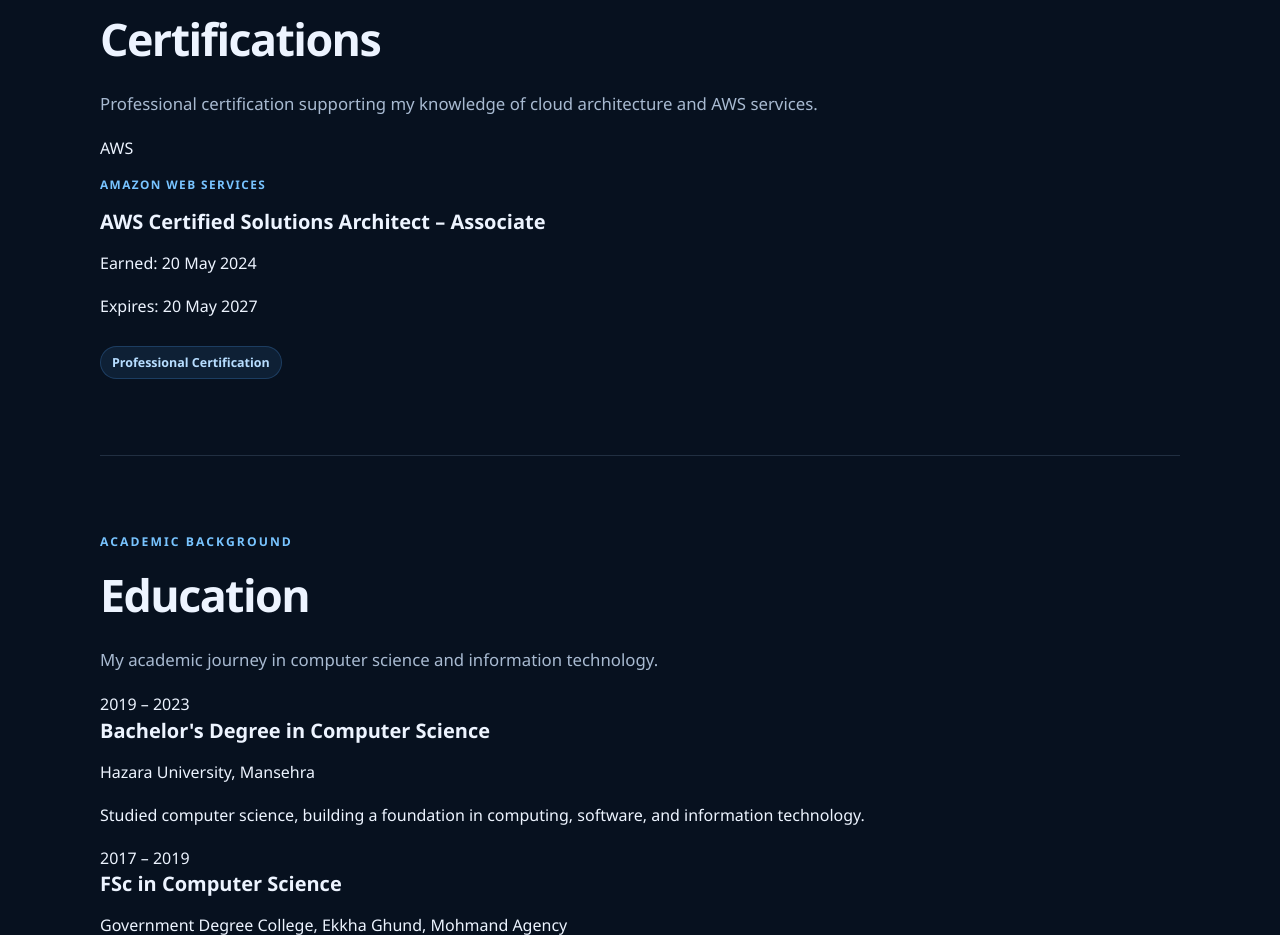
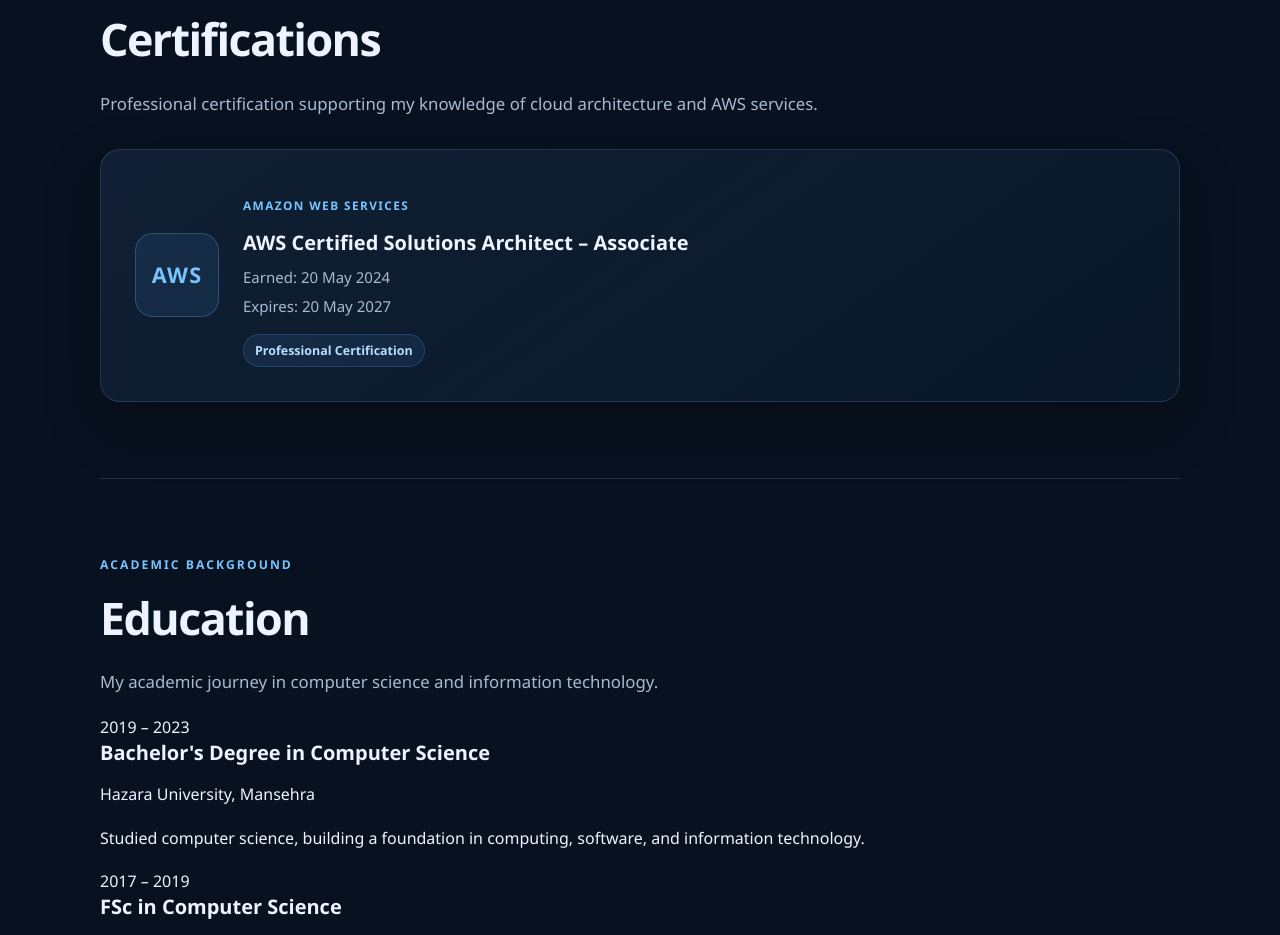
Before and after one commit to 225129/MyPortfolio, a plain HTML site: page index.html in a window 1280 px wide. Shown: the part 3263-4198 px from the top of the page. Drawn offline with Linux system fonts and the light colour scheme.

Commit message:
Add files via upload

```diff
--- a/style.css
+++ b/style.css
@@ -128,3 +128,48 @@ footer a { color: var(--accent-bright); font-weight: 700; }
     .card, .experience-card { padding: 22px; }
     footer { width: calc(100% - 32px); align-items: flex-start; flex-direction: column; }
 }
+
+/* Certifications section */
+.certification-card {
+    display: flex;
+    align-items: center;
+    gap: 24px;
+    margin-top: 30px;
+    padding: clamp(22px, 4vw, 34px);
+    background: linear-gradient(145deg, var(--panel), rgba(10, 25, 42, .88));
+    border: 1px solid var(--border);
+    border-radius: var(--radius);
+    box-shadow: var(--shadow);
+    transition: transform .2s ease, border-color .2s ease;
+}
+.certification-card:hover {
+    transform: translateY(-4px);
+    border-color: rgba(120, 196, 255, .45);
+}
+.certification-icon {
+    flex-shrink: 0;
+    display: flex;
+    align-items: center;
+    justify-content: center;
+    width: 84px;
+    height: 84px;
+    color: var(--accent-bright);
+    background: rgba(84, 168, 255, .1);
+    border: 1px solid rgba(84, 168, 255, .3);
+    border-radius: 18px;
+    font-size: 1.35rem;
+    font-weight: 800;
+    letter-spacing: .06em;
+}
+.certification-details h3 { margin-bottom: 10px; }
+.certification-date {
+    margin: 0 0 4px;
+    color: var(--muted);
+    font-size: .94rem;
+}
+@media (max-width: 620px) {
+    .certification-card {
+        flex-direction: column;
+        align-items: flex-start;
+    }
+}
```
